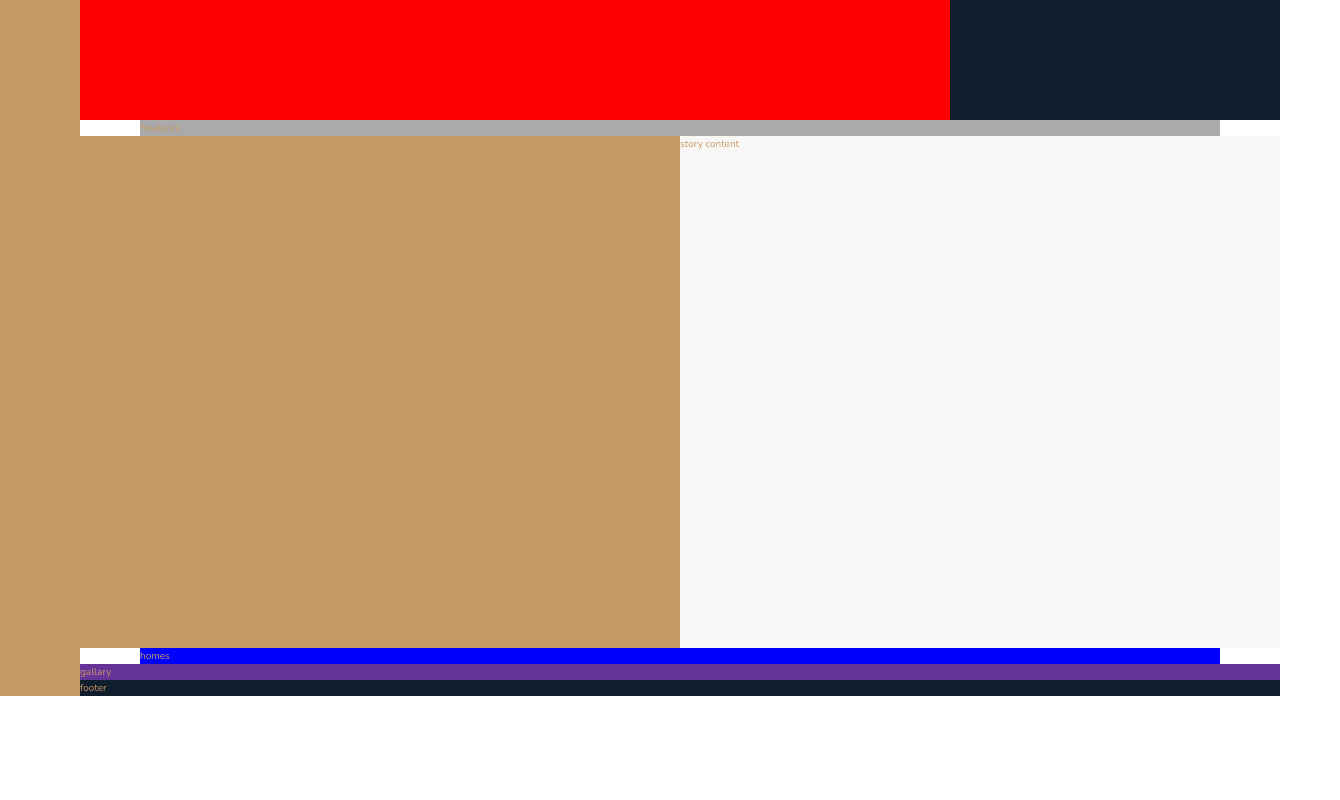
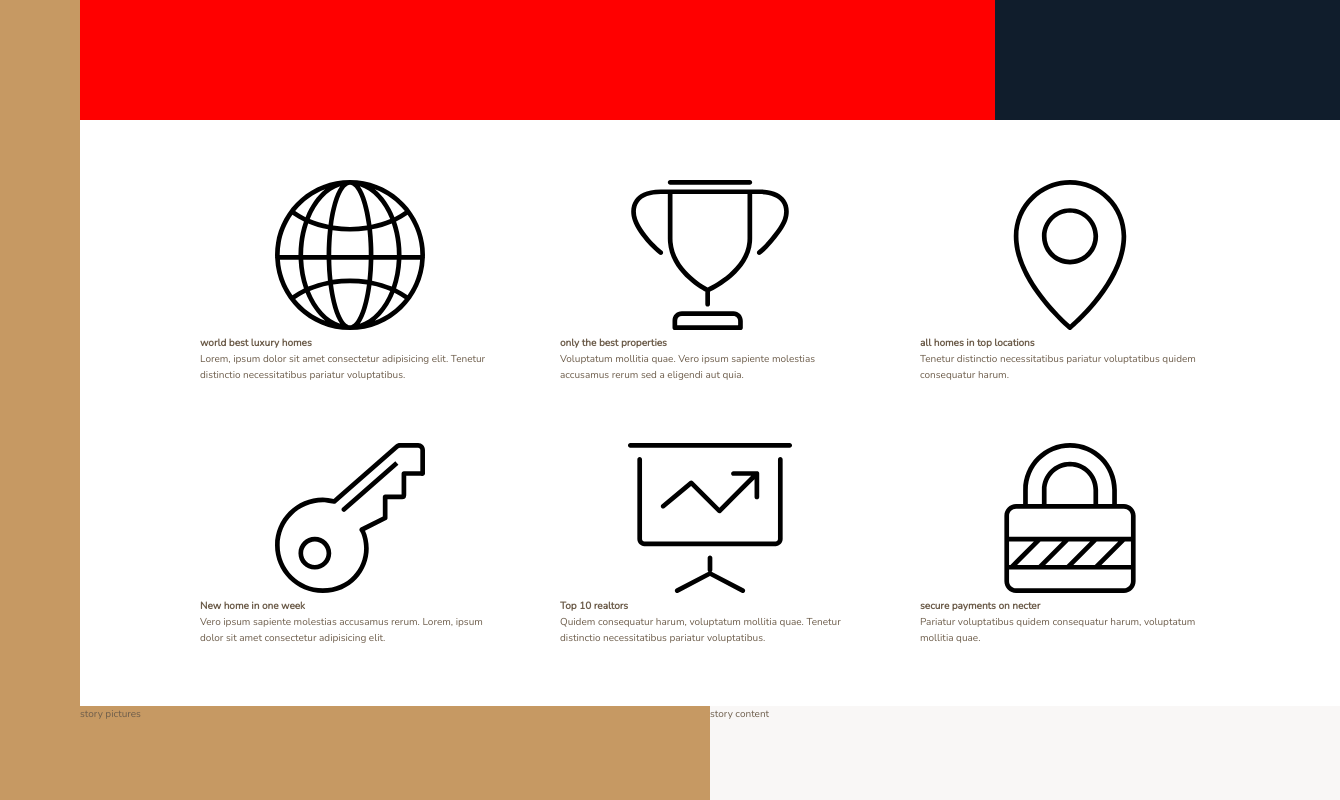
Before and after one commit to salmayaser/Nexter, a website: page index.html in a window 1280 px wide. Shown: the part 520-1320 px from the top of the page, 1340 px wide, since content can reach past the window. Before the commit the page ends 1216 px from the top, so only its background shows below. Drawn offline with nearby package versions, Linux system fonts and the light colour scheme.

Commit message:
building features section

```diff
--- a/index.html
+++ b/index.html
@@ -18,7 +18,68 @@
     <div class="sidebar">sidebar</div>
     <header class="header">header</header>
     <div class="realtors">3 top realtors</div>
-    <div class="features">freatures</div>
+    <div class="features">
+      <div class="feature">
+        <svg class="feature__logo">
+          <use xlink:href="./img/sprite.svg#icon-global"></use>
+        </svg>
+        <h4 class="feature__heading">world best luxury homes</h4>
+        <p class="feature__text">
+          Lorem, ipsum dolor sit amet consectetur adipisicing elit. Tenetur
+          distinctio necessitatibus pariatur voluptatibus.
+        </p>
+      </div>
+      <div class="feature">
+        <svg class="feature__logo">
+          <use xlink:href="./img/sprite.svg#icon-trophy"></use>
+        </svg>
+        <h4 class="feature__heading">only the best properties</h4>
+        <p class="feature__text">
+          Voluptatum mollitia quae. Vero ipsum sapiente molestias accusamus
+          rerum sed a eligendi aut quia.
+        </p>
+      </div>
+      <div class="feature">
+        <svg class="feature__logo">
+          <use xlink:href="./img/sprite.svg#icon-map-pin"></use>
+        </svg>
+        <h4 class="feature__heading">all homes in top locations</h4>
+        <p class="feature__text">
+          Tenetur distinctio necessitatibus pariatur voluptatibus quidem
+          consequatur harum.
+        </p>
+      </div>
+      <div class="feature">
+        <svg class="feature__logo">
+          <use xlink:href="./img/sprite.svg#icon-key"></use>
+        </svg>
+        <h4 class="feature__heading">New home in one week</h4>
+        <p class="feature__text">
+          Vero ipsum sapiente molestias accusamus rerum. Lorem, ipsum dolor sit
+          amet consectetur adipisicing elit.
+        </p>
+      </div>
+      <div class="feature">
+        <svg class="feature__logo">
+          <use xlink:href="./img/sprite.svg#icon-presentation"></use>
+        </svg>
+        <h4 class="feature__heading">Top 10 realtors</h4>
+        <p class="feature__text">
+          Quidem consequatur harum, voluptatum mollitia quae. Tenetur distinctio
+          necessitatibus pariatur voluptatibus.
+        </p>
+      </div>
+      <div class="feature">
+        <svg class="feature__logo">
+          <use xlink:href="./img/sprite.svg#icon-lock"></use>
+        </svg>
+        <h4 class="feature__heading">secure payments on necter</h4>
+        <p class="feature__text">
+          Pariatur voluptatibus quidem consequatur harum, voluptatum mollitia
+          quae.
+        </p>
+      </div>
+    </div>
     <div class="story__pictures">story pictures</div>
     <div class="story__content">story content</div>
     <div class="homes">homes</div>
--- a/sass/_base.scss
+++ b/sass/_base.scss
@@ -30,7 +30,7 @@
 body {
   line-height: 1.6;
   font-family: $font-primary;
-  color: $color-primary;
+  color: $color-grey-dark-2;
 }
 
 .container {
--- a/sass/_features.scss
+++ b/sass/_features.scss
@@ -1,5 +1,8 @@
 .features {
-  background-color: $color-grey-light-2;
   grid-column: center-start/ center-end;
   grid-row: 2/3;
+  display: grid;
+  grid-template-columns: repeat(3, 1fr);
+  margin: 6rem;
+  gap: 6rem;
 }
```
Also changed, not shown: css/styles.css, 1 other file.
